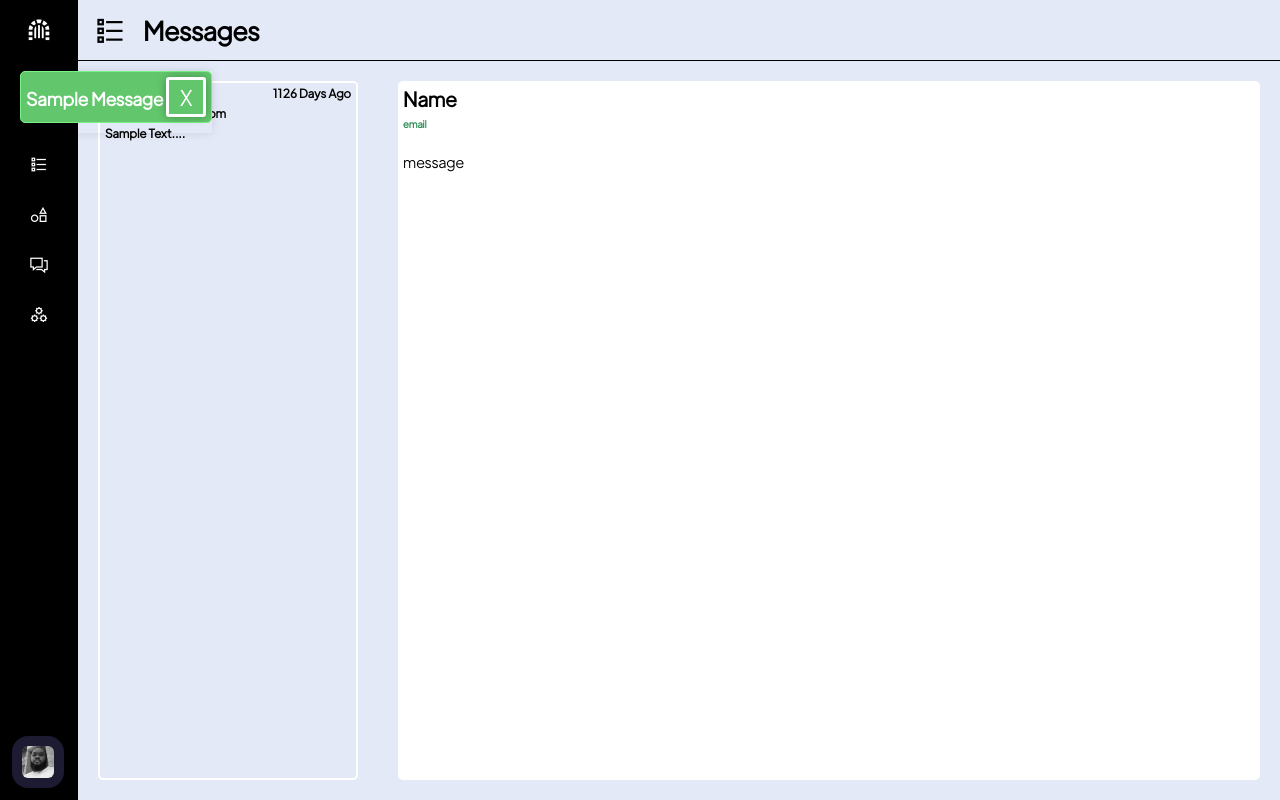
After one commit to unkwnownGriot/my_portfolio_blog, a Flask app: page /blog/view_messages in a window 1280 px wide. The commit adds this page. Run offline with Flask 3, Linux system fonts and the light colour scheme; a user stored in the database is signed in; tables that the repository leaves empty hold one stand-in row (values such as "Sample post"); one stand-in notice (Sample message) is shown; parts of the project's set-up code (start-up, migrations or seed data) failed here and were passed over; some libraries are stand-ins or nearby versions.

Commit message:
displaying messages

```diff
--- a/app/blog/forms.py
+++ b/app/blog/forms.py
@@ -1,10 +1,5 @@
 # Imports
-from email import message
 import logging
-from msilib.schema import File
-from tokenize import String
-
-from h11 import Data
 
 from app.model import Company, app_tz
 from datetime import datetime
--- a/app/blog/routes.py
+++ b/app/blog/routes.py
@@ -4,15 +4,20 @@ import string
 import random
 import logging
 
+from cv2 import log
+
 
 from app.blog import blog_bp
-from app.model import Posts, Skills
+from app.model import Settings
+from app.model import Posts
+from app.model import Skills
 from app.model import Roles
 from app.model import Resume
 from app.model import Blogger
 from app.model import Company
 from app.model import Certifications
 from app.model import Projects
+from app.model import ContactMe
 from datetime import date, datetime, timedelta
 from app.model import Education
 from app.model import Subscribers
@@ -1261,6 +1266,31 @@ def fetch_projects():
     except Exception as e:
         logger.exception(e)
         return{
-            "message":"An erroroccurred while fetching project",
+            "message":"An error occurred while fetching project",
             "status":"failed"
         }
+
+
+@blog_bp.route("/view_messages", methods=["GET"])
+@login_required
+def view_message():
+    return render_template(
+        "admin/view_messages.html",
+        Page_name = "Messages",
+        Blogger_Name = current_user.get_blogger_name(),
+        content = {
+            "page_title":"Messages",
+            "messages":ContactMe.fetch_contact()["message"]
+            }
+        )
+
+
+@blog_bp.route("/update_settings", methods=["GET"])
+@login_required
+def update_settings():
+    return render_template(
+        "admin/update_settings.html",
+        Page_name = "Settings",
+        Blogger_Name = current_user.get_blogger_name(),
+        content = {"page_title":"Settings"}
+        )
--- a/app/blog/static/css/navigation.css
+++ b/app/blog/static/css/navigation.css
@@ -275,24 +275,39 @@
     font-weight: 600;
 }
 
+.container{
+    position: relative;
+    transition: all 0.5s ease;
+}
+
+.sidebar.close ~ .container{
+    left: 78px;
+    width: calc(100% - 78px);
+}
+
 @media (max-width: 400px) {
-    .sidebar.close .nav_links li .sub_menu{
+    .sidebar.close .nav_links li{
       display: none;
     }
+
     .sidebar{
       width: 78px;
     }
+
     .sidebar.close{
       width: 0;
     }
+
     .header_section{
       left: 78px;
       width: calc(100% - 78px);
     }
+
     .sidebar.close ~ .header_section{
       width: 100%;
       left: 0;
     }
+
     .container{
     left: 78px;
     width: calc(100% - 78px);
@@ -307,13 +322,3 @@
         font-size: 5px;
     }
 }
-
-.container{
-    position: relative;
-    transition: all 0.5s ease;
-}
-
-.sidebar.close ~ .container{
-    left: 78px;
-    width: calc(100% - 78px);
-}
--- /dev/null
+++ b/app/blog/static/css/view_message.css
@@ -0,0 +1,137 @@
+.remove_display{
+    display: none;
+}
+
+.mobile{
+    display: none;
+}
+
+.desktop{
+    height: 100%;
+    width: 100%;
+    display: grid;
+    grid-template-columns: 300px calc(100% - 300px);
+}
+
+.desktop .menu,
+.desktop .content_display{
+    margin: 20px;
+}
+
+.desktop .menu{
+    border-radius: 5px;
+    border: 2px solid white;
+    overflow-y: scroll;
+}
+
+.menu::-webkit-scrollbar{
+    display: none;
+}
+
+.message_menu{
+    background-color: white;
+}
+
+.message_menu{
+    width: 100%;
+    display: flex;
+    flex-direction: column;
+    align-items: left;
+    font-weight: 900;
+    border-bottom: 2px solid #E4E9F7;
+    text-align: justify;
+    margin-bottom: 1px;
+}
+
+.message_menu:hover{
+    background-color: rgb(0, 0, 0);
+    color: white;
+    text-transform: capitalize;
+    transition: all 0.5s ease;
+}
+
+.read{
+    background-color: #E4E9F7;
+    border-left: none;
+}
+
+.header{
+    display: flex;
+    flex-direction: row;
+    justify-content: space-between;
+}
+
+.time,
+.name{
+    font-size: 12px;
+}
+
+.email,
+.message{
+    font-size: 12px;
+}
+
+.time,
+.name,
+.email,
+.message{
+    text-transform: capitalize;
+    padding: 2px 5px;
+}
+
+.small_screen {
+    height: 300px;
+    margin: 15px 5px;
+    font-size: 12px;
+    text-transform: capitalize;
+    text-align: justify;
+    border-bottom: 2px solid #E4E9F7;
+}
+
+.small_screen .message_email{
+    margin: 10px 0;
+}
+
+.big_screen{
+    background-color: white;
+    border-radius: 5px;
+    padding: 5px;
+}
+
+.big_screen .message_name{
+    font-size: 20px;
+    font-weight: 900;
+    text-transform: capitalize;
+}
+
+.big_screen small{
+    text-decoration: none;
+    font-size: 10px;
+    font-weight: 900;
+    color: seagreen;
+    text-transform: lowercase;
+    display: inline-block;
+    width: 100%;
+}
+
+.big_screen .message_message{
+    font-size: 15px;
+    text-align: justify;
+    margin-top: 20px;
+}
+
+@media only screen and (max-width:800px){
+    .mobile{
+        display: unset;
+        padding: 5px;
+        width: 100%;
+    }
+
+    .desktop{
+        display: none;
+    }
+
+    .messages{
+        grid-template-columns: 100%;
+    }
+}
--- /dev/null
+++ b/app/blog/static/js/view_messages.js
@@ -0,0 +1,36 @@
+// For Mobile
+const mobile_messages = document.querySelectorAll(".mobile .message_menu")
+mobile_messages.forEach((message) => {
+    message.addEventListener("click", () => {
+
+        // Display for small screens
+        const parent = message.parentElement
+        parent.children[1].classList.toggle("remove_display")
+
+        // Save message as viewed
+    })
+})
+
+
+
+// For Desktop
+const desktop_messages = document.querySelectorAll(".desktop .message_menu")
+desktop_messages.forEach((messageElement) => {
+
+    messageElement.addEventListener("click", () => {
+        // Display for larger screens
+        const message_name = document.querySelector(".desktop .message_name")
+        const message_email = document.getElementById("message_email")
+        const message_message = document.querySelector(".desktop .message_message")
+
+        const name = messageElement.querySelector(".name")
+        const email = messageElement.querySelector(".email")
+        const message = messageElement.querySelector(".message_hidden")
+
+        message_name.innerHTML = `${name.innerHTML}`
+        message_email.innerHTML = `(${email.innerHTML})`
+        message_message.innerHTML = `${message.innerHTML}`
+
+        // Save message as viewed
+    })
+})
--- a/app/blog/templates/admin/navigation.html
+++ b/app/blog/templates/admin/navigation.html
@@ -36,7 +36,7 @@
         </li>
         <li>
             <div class="icon_link">
-                <a href="">
+                <a href="/blog/create_resume">
                     <i class="las la-shapes"></i>
                     <span class="link_name">Resume</span>
                 </a>
@@ -45,6 +45,32 @@
             <ul class="sub_menu">
                 <li><a href="" class="link_name">Resume</a></li>
                 <li><a href="/blog/create_resume">Create Resume</a></li>
+            </ul>
+        </li>
+        <li>
+            <div class="icon_link">
+                <a href="/blog/view_messages">
+                    <i class="las la-comments"></i>
+                    <span class="link_name">Messages</span>
+                </a>
+                <i class="las la-caret-down arrow"></i>
+            </div>
+            <ul class="sub_menu">
+                <li><a href="" class="link_name">Messages</a></li>
+                <li><a href="/blog/view_messages">View Messages</a></li>
+            </ul>
+        </li>
+        <li>
+            <div class="icon_link">
+                <a href="/blog/update_settings">
+                    <i class="las la-cogs"></i>
+                    <span class="link_name">Settings</span>
+                </a>
+                <i class="las la-caret-down arrow"></i>
+            </div>
+            <ul class="sub_menu">
+                <li><a href="" class="link_name">Settings</a></li>
+                <li><a href="/blog/update_settings">Update Settings</a></li>
             </ul>
         </li>
 
--- /dev/null
+++ b/app/blog/templates/admin/view_messages.html
@@ -0,0 +1,107 @@
+{% extends 'base.html' %}
+
+{% block css %}
+
+  <link href="/blog{{ url_for('static', filename='css/view_message.css') }}" rel="stylesheet">
+
+{% endblock %}
+
+{% block content %}
+
+<div class="container">
+
+    <!-- Show Received Messages List -->
+    {% set messages = content["messages"] %}
+
+    <!-- Display Messages On Mobile -->
+    <div class="mobile">
+        {% for message in messages %}
+        <div class="mobile_content">
+            <div class="message_menu {{message['is_read']}}">
+                <div class="header">
+                    <div class="name">
+                        {{message["name"]}}
+                    </div>
+
+                    <div class="time">
+                        {{message["received"]}}
+                    </div>
+                </div>
+
+                <div class="email">
+                    {{message["email"]}}
+                </div>
+
+                <div class="message">
+                    {{message["message"][:40]}}...
+                </div>
+            </div>
+
+            <div class="content_display small_screen remove_display">
+                <div class="message_name">
+                    From:</br>
+                    {{message["name"]}}
+                </div>
+
+                <div class="message_email">
+                    Email:</br>
+                    {{message["email"]}}
+                </div>
+
+                <div class="message_message">
+                    Message:</br>
+                    {{message["message"]}}
+                </div>
+            </div>
+        </div>
+        {% endfor %}
+    </div>
+
+
+    <!-- Display Message On Desktop -->
+    <div class="desktop">
+        <div class="menu">
+            {% for message in messages %}
+                <div class="message_menu {{message['is_read']}}">
+                    <div class="header">
+                        <div class="name">
+                            {{message["name"]}}
+                        </div>
+
+                        <div class="time">
+                            {{message["received"]}}
+                        </div>
+                    </div>
+
+                    <div class="email">
+                        {{message["email"]}}
+                    </div>
+
+                    <div class="message">
+                        {{message["message"][:40]}}...
+                    </div>
+
+                    <div class="message_hidden remove_display">
+                        {{message["message"]}}
+                    </div>
+
+                </div>
+            {% endfor %}
+        </div>
+
+        <div class="content_display big_screen">
+            <div class="message_name">
+                name
+            </div>
+            <small id="message_email" class="message_email">email</small>
+
+            <div class="message_message">
+                message
+            </div>
+        </div>
+    </div>
+
+</div>
+
+<script src="{{url_for('blog_bp.static', filename='js/view_messages.js')}}"></script>
+{% endblock %}
```
Also changed, not shown: app/blog/templates/admin/update_settings.html (added, +22 -0 lines), app/model.py (+148 -3 lines), migrations/versions/aeadd3f18b5c_.py (added, +34 -0 lines), migrations/versions/fa5017571558_.py (added, +38 -0 lines), instance/blogger.db, 3 other files.
